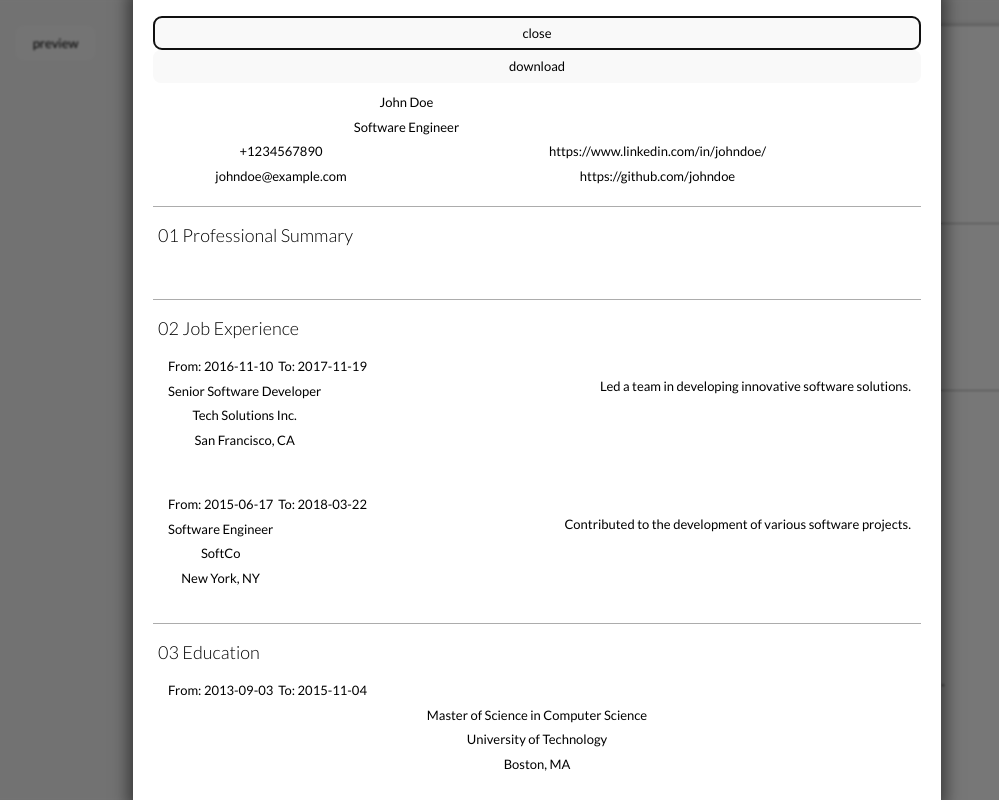
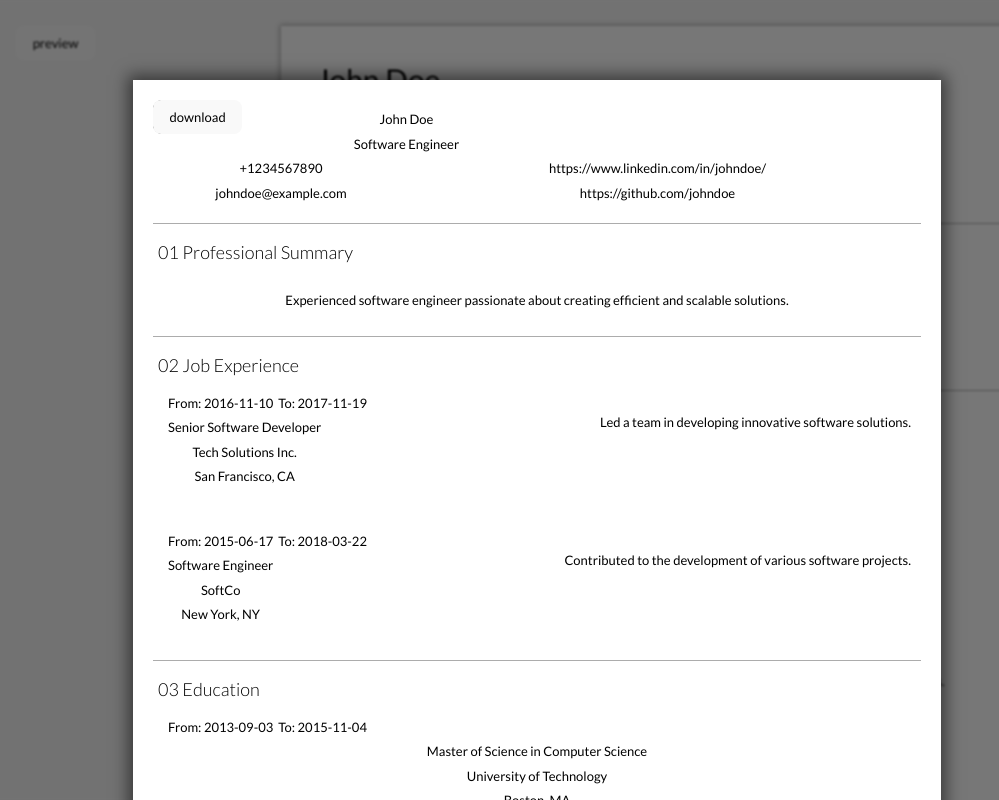
Before and after one commit to sevleo/TOP-CVMaker, a React (Vite) app: page / in a window 1280 px wide. Both pictures are taken after a click on the button "preview". Shown: the top 800 px of the page, without its empty margins (103-1102 px from the left). Built offline with nearby package versions, Linux system fonts and the light colour scheme.

Commit message:
add preview alignment

```diff
--- a/src/components/PreviewContainer.jsx
+++ b/src/components/PreviewContainer.jsx
@@ -13,7 +13,7 @@ export default function PreviewContainer({
         <Button label="close" className="preview-close" onClick={closeDialog} />
         <Button
           label="download"
-          className="download-close"
+          className="preview-download"
           onClick={downloadPdf}
         />
         <div className="cv">
@@ -28,7 +28,9 @@ export default function PreviewContainer({
           <div className="linebreak"></div>
           <div className="summary-section">
             <p>01 Professional Summary</p>
-            <div className="summary"></div>
+            {profile.summary && (
+              <div className="summary">{profile.summary}</div>
+            )}
           </div>
           <div className="linebreak"></div>
           <div className="experience-section">
--- a/src/index.css
+++ b/src/index.css
@@ -34,7 +34,7 @@ body {
   display: flex;
   place-items: center;
   min-width: 320px;
-  min-height: 100vh;
+  /* min-height: 100vh; */
 }
 
 h1 {
--- a/src/styles/PreviewContainer.css
+++ b/src/styles/PreviewContainer.css
@@ -1,18 +1,29 @@
 .preview {
   width: 60vw;
+  max-width: 800px;
   position: absolute;
   z-index: 1;
   top: 50%;
   left: 50%;
-  transform: translate(-50%, -50%);
+  transform: translate(-50%, -40vh);
   border: none;
   padding: 20px;
   background-color: white;
   box-shadow: 0px 0px 15px 5px rgba(0, 0, 0, 0.5);
   flex-direction: column;
   margin: 0;
+  /* height: min-content; */
+  max-height: none;
 }
 
 .preview.on {
   display: flex;
 }
+
+.preview-close {
+  position: absolute;
+}
+
+.preview-download {
+  position: absolute;
+}
```
